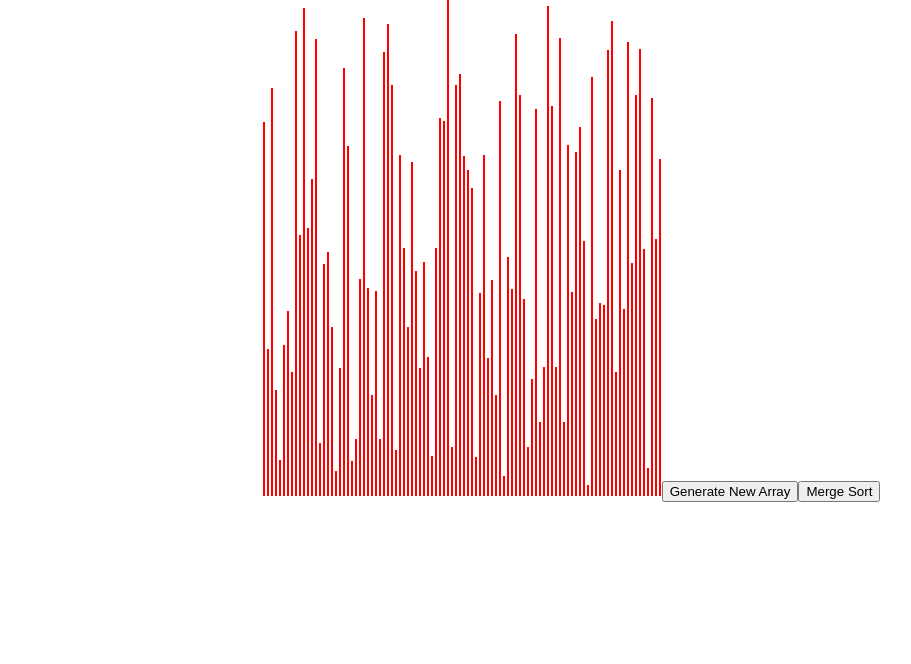
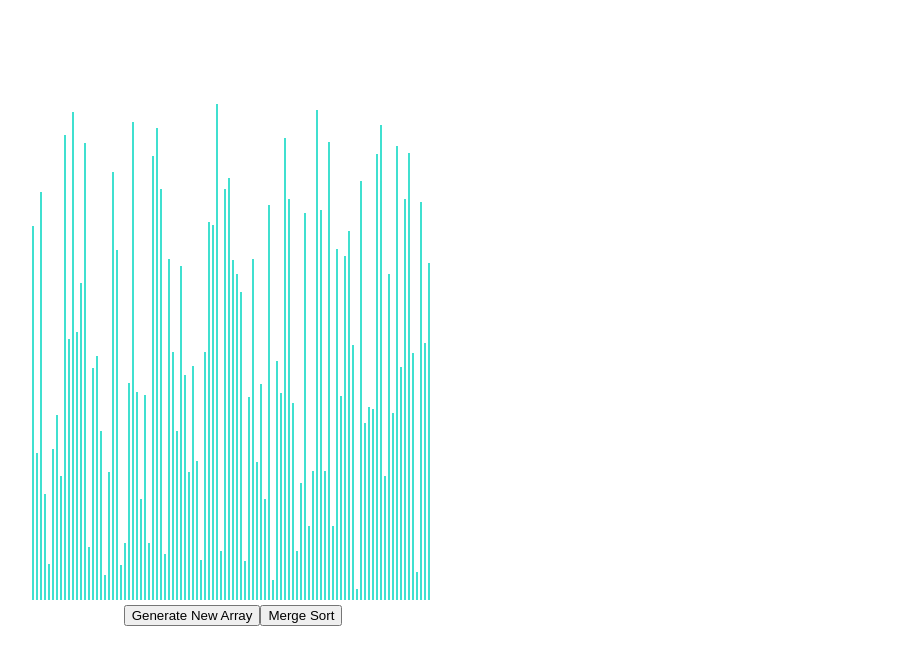
Before and after one commit to DanielYanger/React-Visualizer, a React (Create React App) app in the folder client/: page / in a window 1280 px wide. Shown: the top 664 px of the page, without its empty margins (69-980 px from the left). Built offline with nearby package versions, Linux system fonts and the light colour scheme.

Commit message:
Done with merge sort animations

```diff
--- a/client/src/SortingVisualizer/SortingVisualizer.css
+++ b/client/src/SortingVisualizer/SortingVisualizer.css
@@ -1,7 +1,7 @@
 .array-container {
   position: absolute;
   left: 100px;
-  /* top: 100px; */
+  top: 100px;
 }
 
 .array-bar {
--- a/client/src/SortingVisualizer/SortingVisualizer.jsx
+++ b/client/src/SortingVisualizer/SortingVisualizer.jsx
@@ -1,7 +1,7 @@
 import React, { Component } from "react";
 import "../App.css";
 import "./SortingVisualizer.css";
-import { mergeSort, getMergeSortAnimations } from "./mergeSort.js";
+import { getMergeSortAnimations } from "./mergeSort.js";
 
 const num_array_bars = 100;
 
@@ -27,23 +27,52 @@ export default class SortingVisualizer extends Component {
 
   mergeSort() {
     const animations = getMergeSortAnimations(this.state.array);
-    console.log(animations);
+    for (let i = 0; i < animations.length; i++) {
+      const arrayBars = document.getElementsByClassName("array-bar");
+      const isColorChange = i % 3 !== 2;
+      if (isColorChange) {
+        const [barOneIdx, barTwoIdx] = animations[i];
+        const barOneStyle = arrayBars[barOneIdx].style;
+        const barTwoStyle = arrayBars[barTwoIdx].style;
+        const color = i % 3 === 0 ? "red" : "turquoise";
+        setTimeout(() => {
+          barOneStyle.backgroundColor = color;
+          barTwoStyle.backgroundColor = color;
+        }, i * 10);
+      } else {
+        setTimeout(() => {
+          const [barOneIdx, newHeight] = animations[i];
+          const barOneStyle = arrayBars[barOneIdx].style;
+          const height = newHeight + "px";
+          barOneStyle.height = height;
+        }, i * 10);
+      }
+    }
   }
 
   render() {
     const { array } = this.state;
     return (
-      <div className="array-contianer">
+      <div className="array-container">
         {array.map((value, idx) => (
           <div
             className="array-bar"
             key={idx}
             style={{
-              backgroundColor: "red",
+              backgroundColor: "turquoise",
               height: `${value}px`,
             }}
           ></div>
         ))}
+        <div
+          className="array-bar"
+          key="max-height-controller"
+          style={{
+            backgroundColor: "transparent",
+            height: `500px`,
+          }}
+        ></div>
+        <br></br>
         <button onClick={() => this.resetArray()}>Generate New Array</button>
         <button onClick={() => this.mergeSort()}>Merge Sort</button>
       </div>
```
